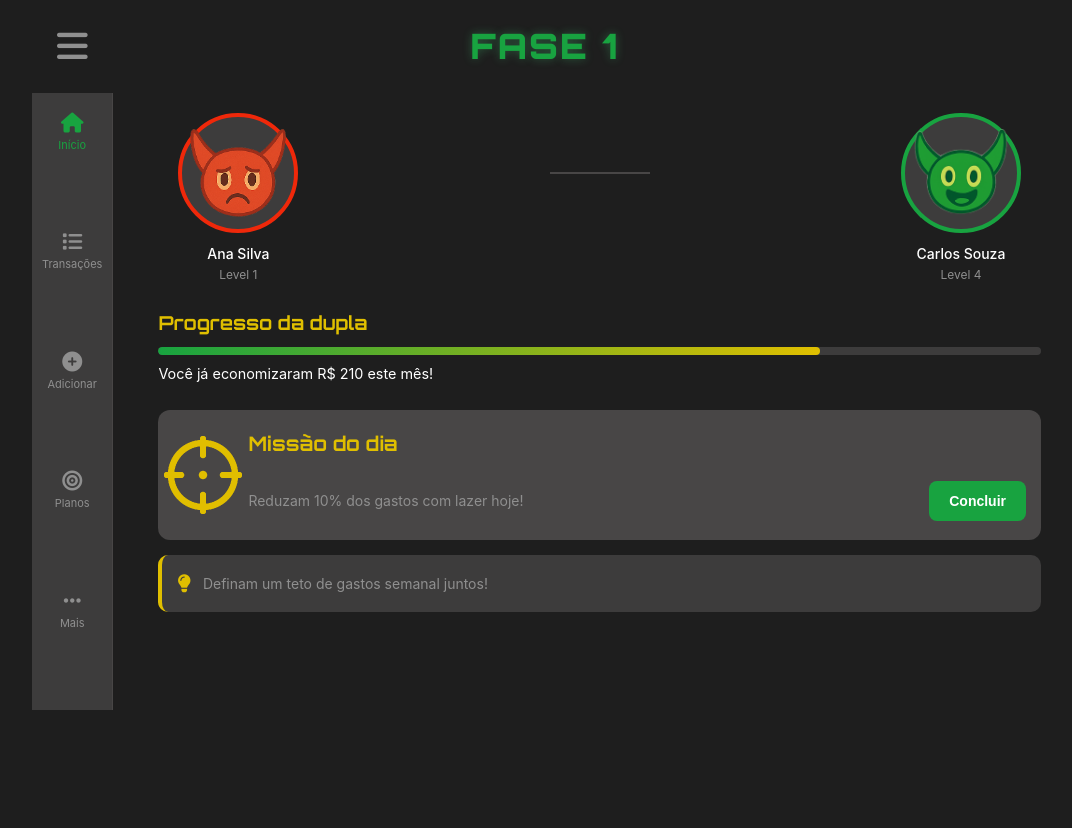
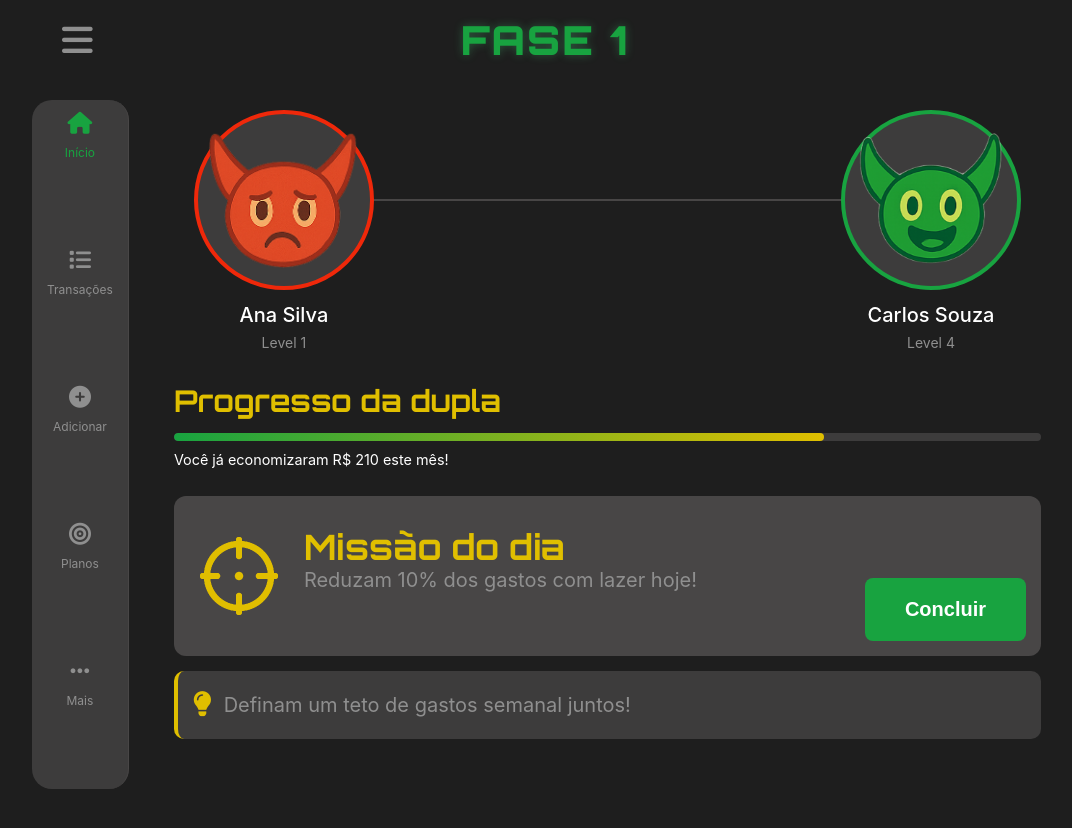
Before and after one commit to Caholive1ra/Projeto_Fintech, a plain HTML site: page Pages/index.html in a window 1280 px wide. Shown: the whole page, without its empty margins (96-1168 px from the left). Before the commit the page ends 800 px from the top, so only its background shows below. Drawn offline with Linux system fonts and the light colour scheme.

Commit message:
ajustes no web e animação

```diff
--- a/CSS/styles.css
+++ b/CSS/styles.css
@@ -44,6 +44,7 @@ body {
     align-items: center;
     padding: 20px;
     position: relative;
+    bottom: 10px;
     z-index: 100;
     background-color: var(--bg-primary);
 }
@@ -113,8 +114,10 @@ body {
     background-color: var(--bg-secondary);
 }
 
-.red-circle { border-color: var(--accent-red); }
+.red-circle { border-color: var(--accent-red);
+}
 .green-circle { border-color: var(--accent-green); }
+
 
 .devil-avatar img {
     width: 90%;
@@ -137,10 +140,17 @@ body {
     color: var(--text-muted);
 }
 
-.progress-section { margin-bottom: 25px; }
-.progress-header h3 { font-family: 'Orbitron'; font-size: 1.2em; color: var(--accent-yellow); margin-bottom: 10px; }
+.progress-section {
+    margin-bottom: 25px; }
+
+.progress-header h3 {
+    font-family: 'Orbitron';
+    font-size: 1.2em; color: var(--accent-yellow);
+    margin-bottom: 10px;
+}
+
 .progress-bar-container {
-    width: 100%;
+    width: 100;
     height: 8px;
     background-color: var(--bg-secondary);
     border-radius: 4px;
@@ -151,8 +161,15 @@ body {
     background: linear-gradient(90deg, var(--accent-green) 0%, var(--accent-yellow) 100%);
     border-radius: 4px;
 }
-.progress-value { font-size: 0.9em; margin-top: 8px; display: block; }
-.mission-section { margin-bottom: 15px; }
+.progress-value { font-size: 0.9em;
+    margin-top: 8px;
+    display: block;
+}
+
+.mission-section {
+    margin-bottom: 15px;
+}
+
 .mission-card {
     display: grid;
     grid-template-columns: auto 1fr auto;
@@ -283,29 +300,94 @@ body {
     position: relative;
   }
 
-  .menu-icon {
-    font-size: 35px;
-  }
+    .menu-icon {
+        position: absolute;
+        left: 30px;
+        top: 50%;
+        transform: translateY(-50%);
+        font-size: 35px;
+        color: var(--text-secondary);
+        cursor: pointer;
+}
 
   .fase-title {
     position: static;
     left: auto;
-    font-size: 35px;
+    font-size: 40px;
   }
 
     .mission-icon {
+        position: relative;
+        left: 20px;
     width: 60px;
     height: 100px;
     }
+
+    .mission-content h4 {
+    position: relative;
+    top: 10px;
+    left: 40px;
+    grid-area: title;
+    font-family: 'Orbitron', monospace;
+    color: var(--accent-yellow);
+    font-size: 35px;
+    font-weight: 700;
+    text-align: left;
+    margin-bottom: 5px;
+}
+
+    .mission-content p {
+    position: relative;
+    bottom: 30px;
+    left: 40px;
+    grid-area: text;
+    font-size: 20px;
+    color: var(--text-secondary);
+    line-height: 1.4;
+}
+
+    .mission-button {
+    background-color: var(--accent-green);
+    color: white;
+    border: none;
+    padding: 20px 40px;
+    border-radius: 8px;
+    font-size: 20px;
+    font-weight: 600;
+    cursor: pointer;
+    flex-shrink: 0;
+    grid-area: button;
+}
+
+.tip-section { margin-bottom: 30px; }
+.tip-container {
+    display: flex;
+    align-items: center;
+    gap: 12px;
+    padding: 15px;
+    background-color: var(--bg-secondary);
+    border-radius: 10px;
+    border-left: 4px solid var(--accent-yellow);
+}
+.tip-icon {
+    color: var(--accent-yellow);
+    font-size: 25px;
+}
+.tip-text {
+    font-size: 20px;
+    color: var(--text-secondary);
+}
 
   .bottom-nav {
     position: static;
     transform: none;
     left: auto;
     flex-direction: column;
-    justify-content: flex-start;
+    justify-content: center;
+    align-items: center;
     padding: 20px 10px;
     gap: 20px;
+    border-radius: 20px;
     border-top: none;
     border-right: 1px solid var(--border-color);
     grid-row: 2;
@@ -313,23 +395,86 @@ body {
     max-width: none;
   }
 
+  .nav-item {
+    flex-direction: column;
+    gap: 10px;
+    width: 100%;
+  }
+
   .main-content {
     grid-column: 2;
     grid-row: 2;
-    padding-top: 20px;
+    padding-top: 10px;
   }
 
+  .progress-header h3 {
+    font-family: 'Orbitron';
+    font-size: 30px;
+    color: var(--accent-yellow);
+    margin-bottom: 10px;
+}
+
   .profile-circle {
-      width: 120px;
-      height: 120px;
+      width: 180px;
+      height: 180px;
   }
 
+  .profile-name {
+    font-size: 20px;
+    font-weight: 500;
+    margin-bottom: 2px;
+}
+
+.profile-level {
+    font-size: 14px;
+    color: var(--text-muted);
+}
+
   .connecting-line {
-      top: 60px;
-      width: 100px;
+      top: 90px;
+      width: 500px;
   }
 }
 
+@media (min-width: 390px) {
+    .header {
+    position: relative;
+    bottom: 10px;
+    }
+
+  .bottom-nav {
+    max-width: 390px;
+    padding: 12px 10px;
+  }
+
+  .nav-item i {
+    font-size: 21px;
+  }
+
+  .nav-item span {
+    font-size: 11px;
+  }
+}
+
+@media (min-width: 414px) {
+    .header {
+    position: relative;
+    bottom: 10px;
+    }
+
+  .bottom-nav {
+    max-width: 430px;
+    padding: 12px 15px;
+  }
+
+  .nav-item i {
+    font-size: 22px;
+  }
+
+  .nav-item span {
+    font-size: 12px;
+  }
+}
 
 @keyframes fadeInUp {
     from { opacity: 0; transform: translateY(30px); }
@@ -341,3 +486,29 @@ body {
 .tip-section {
     animation: fadeInUp 0.6s ease-out;
 }
+
+.profile-circle {
+    animation: profilePulse 2s ease-in-out infinite;
+}
+
+@keyframes profilePulse {
+    0%, 100% {
+        box-shadow: 0 0 0 0 rgba(74, 222, 128, 0.4);
+    }
+    50% {
+        box-shadow: 0 0 0 10px rgba(74, 222, 128, 0);
+    }
+}
+
+.red-circle {
+    animation: profilePulseRed 2s ease-in-out infinite;
+}
+
+@keyframes profilePulseRed {
+    0%, 100% {
+        box-shadow: 0 0 0 0 rgba(239, 68, 68, 0.4);
+    }
+    50% {
+        box-shadow: 0 0 0 10px rgba(239, 68, 68, 0);
+    }
+}
```
